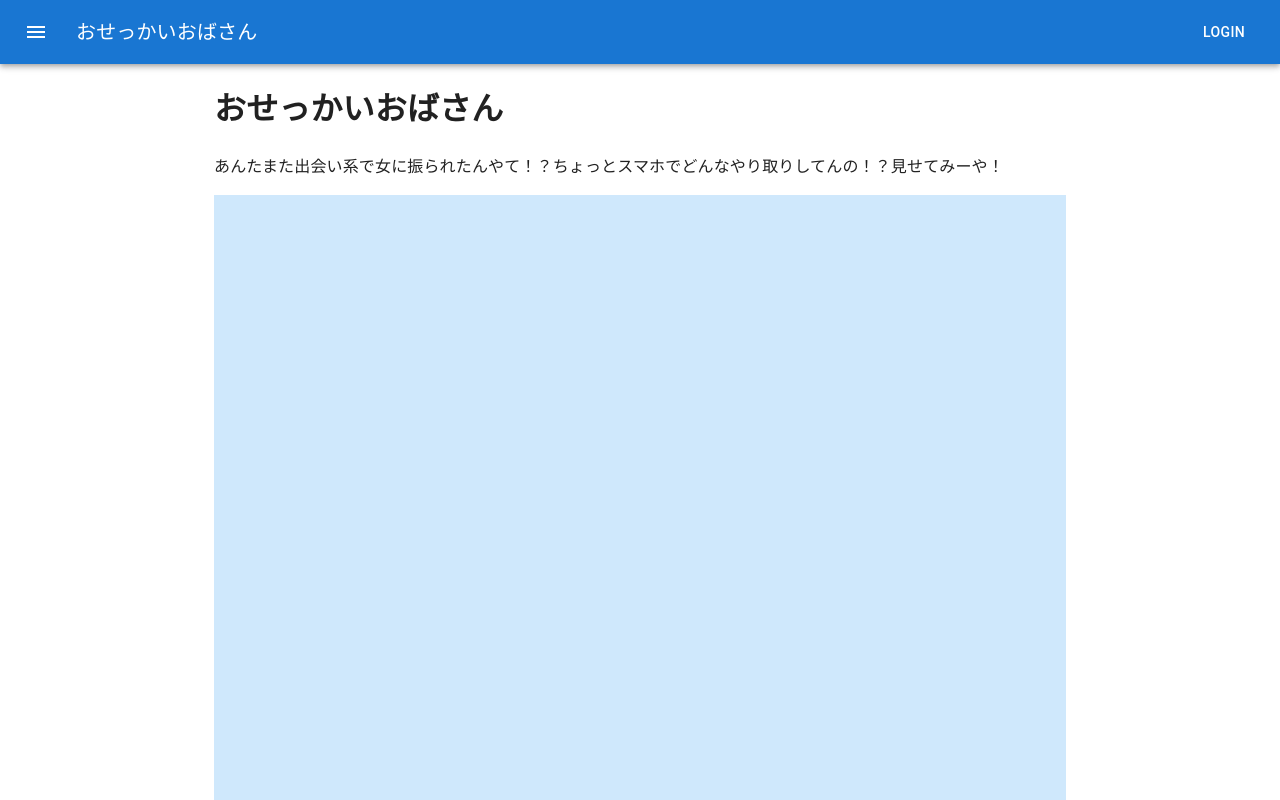
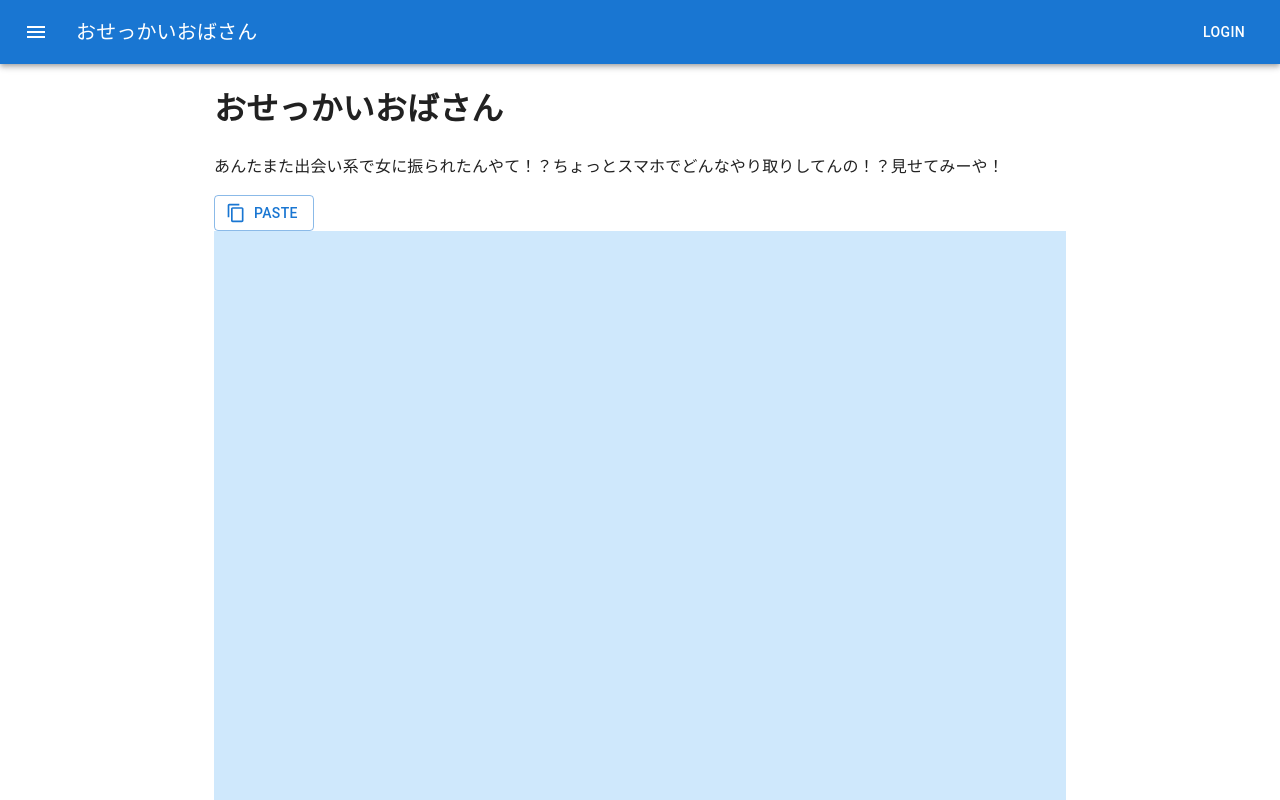
Before and after one commit to YasunariIguchi/nosy-aunty, a React (Create React App) app in the folder frontend/: page / in a window 1280 px wide. Shown: the top 800 px of the page. Built offline with nearby package versions, Linux system fonts and the light colour scheme.

Commit message:
[add] ペーストボタンを追加

```diff
--- /dev/null
+++ b/frontend/src/components/PasteButton.js
@@ -0,0 +1,9 @@
+import { Button } from '@mui/material';
+import { ContentCopy } from '@mui/icons-material';
+export default function PasteButton() {
+  return (
+    <Button variant="outlined" startIcon={<ContentCopy />}>
+      Paste
+    </Button>
+  );
+}
--- a/frontend/src/pages/Top.js
+++ b/frontend/src/pages/Top.js
@@ -1,5 +1,6 @@
 import CssBaseline from '@mui/material/CssBaseline';
 import { Box, Container } from '@mui/system';
+import PasteButton from '../components/PasteButton';
 
 export default function Top() {
   return (
@@ -8,6 +9,7 @@ export default function Top() {
       <Container maxWidth="md">
         <h1>おせっかいおばさん</h1>
         <p>あんたまた出会い系で女に振られたんやて！？ちょっとスマホでどんなやり取りしてんの！？見せてみーや！</p>
+        <PasteButton />
         <Box sx={{ bgcolor: '#cfe8fc', height: '100vh' }} />
       </Container>
     </>
```
